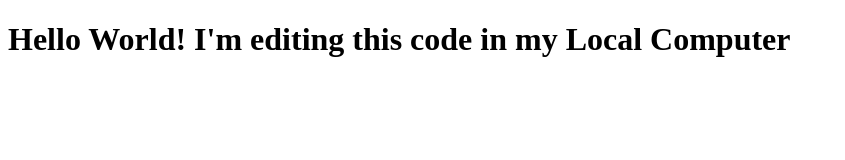
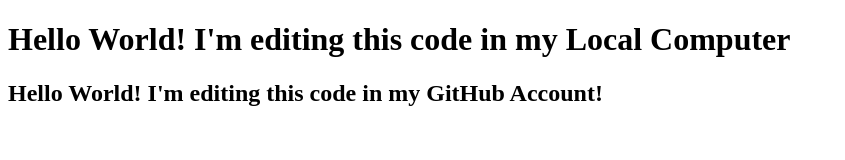
Before and after one commit to TheRose87/github-tutorial-1, a plain HTML site: page index.html in a window 1280 px wide. Shown: the whole page, without its empty margins (0-845 px from the left). Drawn offline with Linux system fonts and the light colour scheme.

Commit message:
Update index.html

```diff
--- a/index.html
+++ b/index.html
@@ -8,5 +8,6 @@
 </head>
 <body>
     <h1>Hello World! I'm editing this code in my Local Computer</h1>
+    <h2>Hello World! I'm editing this code in my GitHub Account!</h2>
 </body>
 </html>
```
